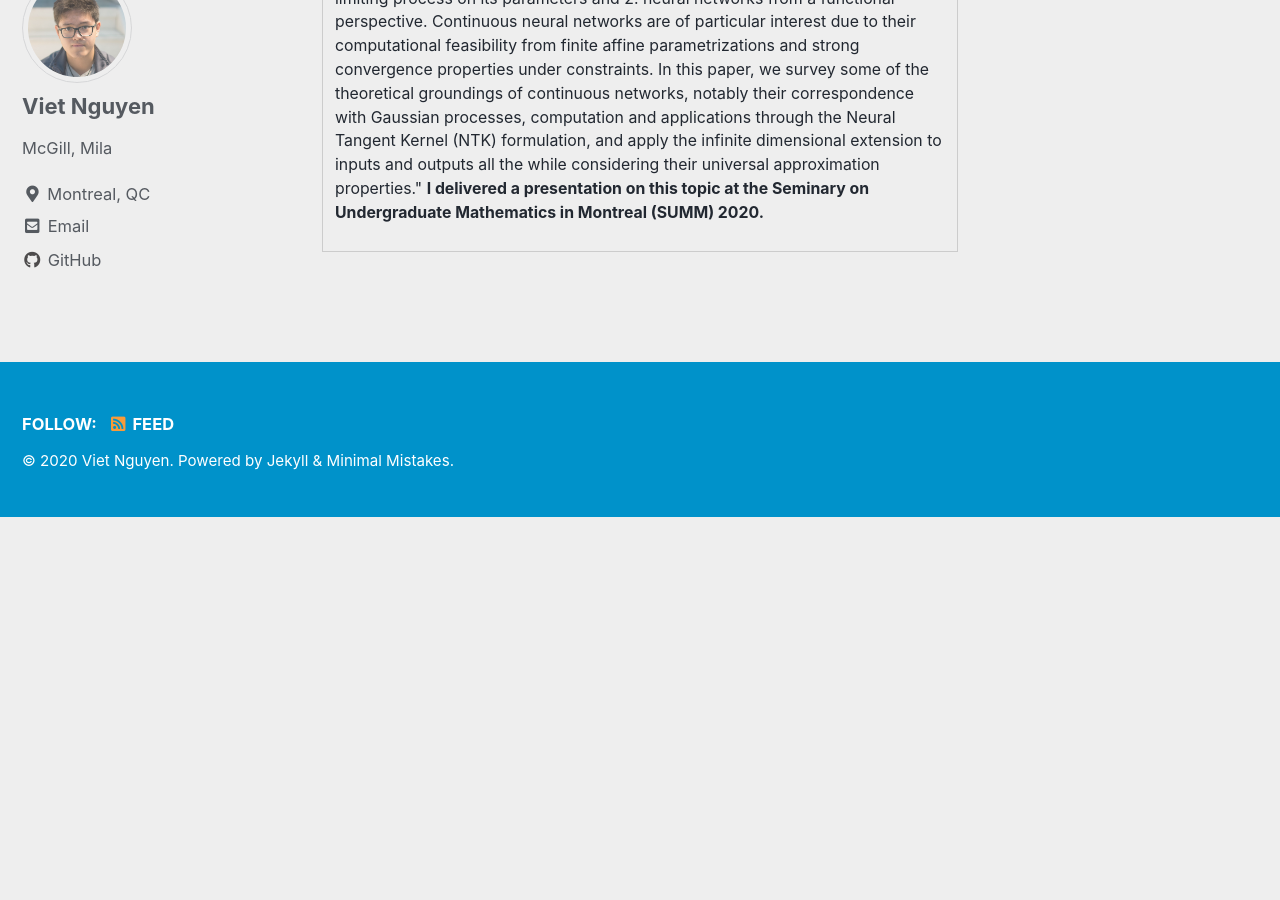
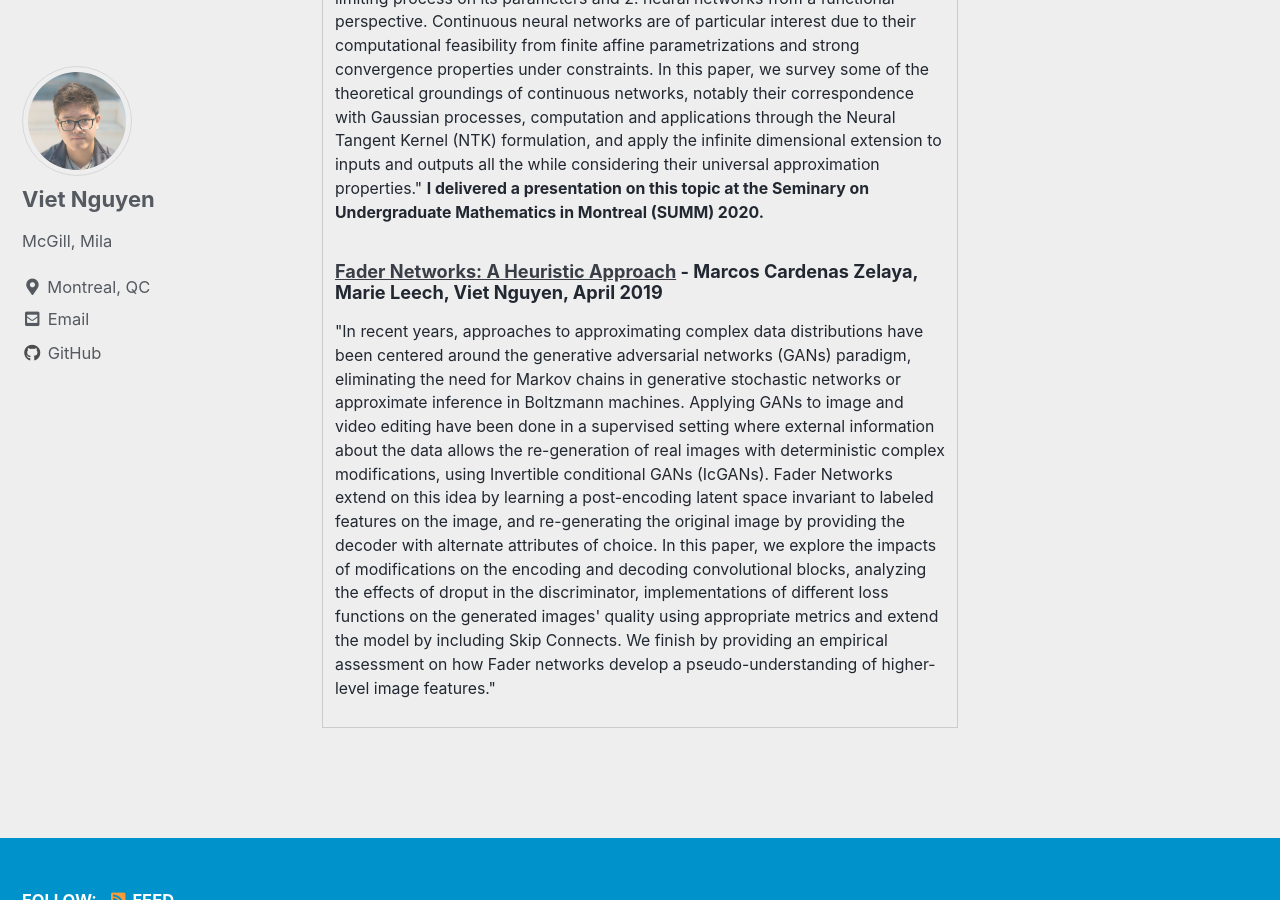
Before and after one commit to opent03/opent03.github.io, a Jekyll site: the page built from index.html, in a window 1280 px wide and 900 px high, scrolled down 1572 px. Built offline with Jekyll 4.4.1, drawn with Linux system fonts in a browser that asks for light colours; cached includes are drawn as plain includes; the list of posts is cut into pages by our own code; before the commit the page ends 2089 px from its top, so only the background shows below that; some of the changed text lies outside the part shown.

Commit message:
frontpage is done

```diff
--- a/index.html
+++ b/index.html
@@ -44,7 +44,7 @@ author_profile: true
         }
     </script>
     <div class="tab">
-        <button class="tablinks" onclick="openCity(event, 'Publications')", id='b1'>Publications</button>
+        <button class="tablinks" onclick="openCity(event, 'Publications')", id='b1'>Works/Publications</button>
         <script>
             document.addEventListener("DOMContentLoaded", function(event) {
               document.getElementById("b1").click();
@@ -61,6 +61,8 @@ author_profile: true
         <p style="font-size: 90%;">"The study of Orlicz spaces, first described in 1931 by Wladyslaw Orlicz and Zygmunt Wilhelm Birnbaum, became popular in the empirical processes and functional analysis literature, due to the rising interest in chaining arguments to derive probabilistic bounds for stochastic processes, and generalizations of Lp spaces as well as Sobolev space embeddings, respectively. Orlicz spaces exhibit strong concentration phenomena, inherited from their construction. In particular, they are associated to the sub-Exponential and sub-Gaussian classes of random variables. In this article, we aim to provide a brief introduction to concentration of measure in Orlicz spaces, in particular, Orlicz spaces of exponential type. We begin by the construction of these spaces, and delve into certain concentration guarantees and applications."</p>
         <h5><a href="https://github.com/opent03/works/raw/master/A%20Continuum%20of%20Potential.pdf">Neural Networks: A Continuum of Potential</a> - Eric Hu, Johnny Huang, Viet Nguyen, December 2019</h5>
         <p style="font-size: 90%;">"Theories on neural networks with an infinite number of hidden units were explored since the late 1990's, deepening the understanding of these computational models in two principal aspects: 1. network behavior under some limiting process on its parameters and 2. neural networks from a functional perspective. Continuous neural networks are of particular interest due to their computational feasibility from finite affine parametrizations and strong convergence properties under constraints. In this paper, we survey some of the theoretical groundings of continuous networks, notably their correspondence with Gaussian processes, computation and applications through the Neural Tangent Kernel (NTK) formulation, and apply the infinite dimensional extension to inputs and outputs all the while considering their universal approximation properties." <b>I delivered a presentation on this topic at the Seminary on Undergraduate Mathematics in Montreal (SUMM) 2020.</b></p>
+        <h5><a href="https://github.com/opent03/works/blob/master/Fader%20Networks:%20A%20Heuristic%20Approach.pdf">Fader Networks: A Heuristic Approach</a> - Marcos Cardenas Zelaya, Marie Leech, Viet Nguyen, April 2019</h5>
+        <p style="font-size: 90%;">"In recent years, approaches to approximating complex data distributions have been centered around the generative adversarial networks (GANs) paradigm, eliminating the need for Markov chains in generative stochastic networks or approximate inference in Boltzmann machines. Applying GANs to image and video editing have been done in a supervised setting where external information about the data allows the re-generation of real images with deterministic complex modifications, using Invertible conditional GANs (IcGANs). Fader Networks extend on this idea by learning a post-encoding latent space invariant to labeled features on the image, and re-generating the original image by providing the decoder with alternate attributes of choice. In this paper, we explore the impacts of modifications on the encoding and decoding convolutional blocks, analyzing the effects of droput in the discriminator, implementations of different loss functions on the generated images' quality using appropriate metrics and extend the model by including Skip Connects. We finish by providing an empirical assessment on how Fader networks develop a pseudo-understanding of higher-level image features."</b></p>
 
     </div>
 
@@ -83,11 +85,16 @@ author_profile: true
 
       <div id="Misc." class="tabcontent">
         <h5>Toto - Africa, chorus cover</h5>
-        <p style="font-size: 90%;">I tried.
+        <p style="font-size: 90%;">I tried. I also tuned it down a whole step.
             <audio controls>
                 <source src="/audio/africa.mp3" type="audio/mpeg">
                 Your browser does not support the audio tag.
             </audio>
         </p>
+        <h5>U2S2 Class Notes and Assignments</h5>
+        <p style="font-size: 90%;">
+            These contain *incomplete* notes from MATH 565 - Advanced Real Analysis 2, as taught by Prof. John Toth, and MATH 598 - Topics in Prob&Stats: Concentration Phenomena, as taught by Prof. Jessica Lin, available <a href="https://www.overleaf.com/read/gzqfxbjcfvnc">here</a>.
+            They also contain my <b>highly questionable</b> assignment submissions.
+        </p>
       </div>
 </body>
```
